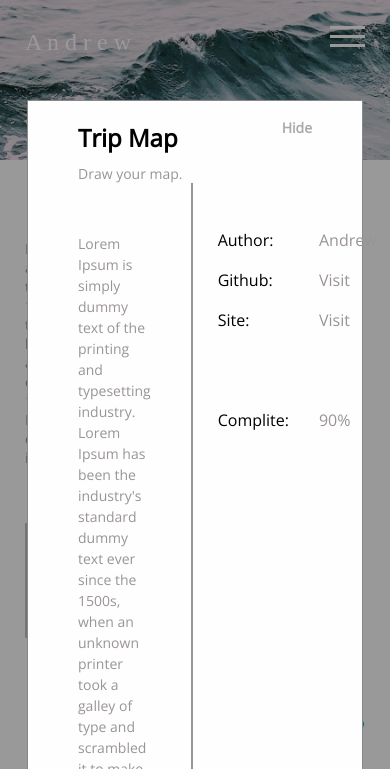
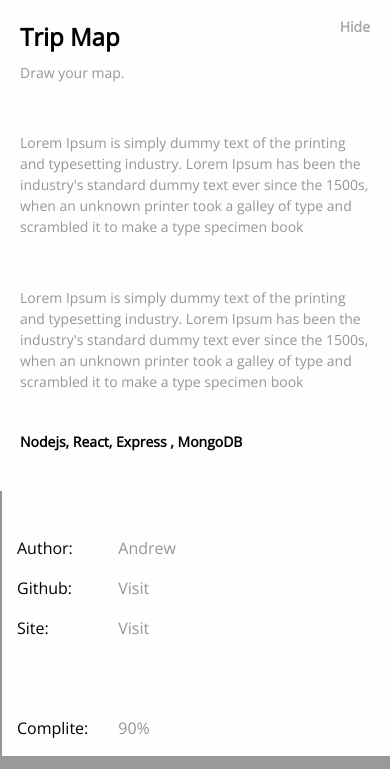
Before and after one commit to andrewburw/personal_page, a plain HTML site: page portfolio.html in a window 390 px wide. Shown: the top 769 px of the page. Drawn offline with nearby package versions, Linux system fonts and the light colour scheme; a web font is replaced by a local one.

Commit message:
update 12.23

```diff
--- a/css/main_page.css
+++ b/css/main_page.css
@@ -451,32 +451,22 @@ float: right;
 /* ************** MODAL ************** */
 .modal {
   position: fixed;
-  /* Stay in place */
   z-index: 1;
-  /* Sit on top */
-  padding-top: 100px;
-  /* Location of the box */
+
   left: 0;
   top: 0;
   width: 100%;
-  /* Full width */
   height: 100%;
-  /* Full height */
   overflow: auto;
-  /* Enable scroll if needed */
   background-color: rgb(0, 0, 0);
-  /* Fallback color */
   background-color: rgba(0, 0, 0, 0.4);
-  /* Black w/ opacity */
 }
-
 /* Modal Content */
 .modal-content {
   background-color: #fefefe;
   margin: auto;
-  padding: 20px 50px 20px 50px;
-  border: 1px solid #888;
-  width: 60%;
+  align-content: center;
+
 }
 
 /* The Close Button */
@@ -494,10 +484,6 @@ float: right;
   cursor: pointer;
 }
 
-.modal_content {
-  display: flex;
-  width: 100%;
-}
 
 .modal__title>h1 {
   font-family: 'Open Sans', sans-serif;
@@ -540,16 +526,12 @@ float: right;
 }
 
 /* *** LEFT SIDE *** */
-.modal_item_left {
-  padding-right: 40px;
-  width: 70%;
-}
 
 .modal_item_right {
   flex: 1;
   border-left: solid 2px #9A9494;
-  ;
-  padding-left: 10px;
+
+
 }
 
 .modal__author-info {
--- a/css/responsible.css
+++ b/css/responsible.css
@@ -4,6 +4,7 @@
     width: 100%;
 
   }
+
   .flex_item_right {
     flex: 1;
     background-image: url('../images/cover.jpg');
@@ -107,7 +108,24 @@
 flex-wrap: wrap;
 
 }
+/* ****************** MODAL ************** */
+.modal {
+    padding-top: 100px;
+}
+.modal-content {
+    padding: 20px 50px 20px 50px;
+    width: 60%;
+   border: 1px solid #888;
 
+}
+.modal_content {
+  display: flex;
+  width: 100%;
+}
+.modal_item_left {
+  padding-right: 40px;
+  width: 70%;
+}
 
 }
 @media (max-width: 900px) {
@@ -191,8 +209,28 @@ flex-wrap: wrap;
 .right__contacts >* {
   padding-top: 10px;
 }
-/* ****************** ART GALERY ************** */
+.modal-content {
 
+    width: 100%;
+
+}
+.modal_item_left{
+  padding-left: 20px;
+  padding-right: 20px;
+}
+.modal__subtitle{
+  padding-left: 20px;
+}
+.modal__title>h1 {
+  padding-left: 20px;
+  padding-top: 20px;
+
+
+}
+.close {
+  padding-top: 20px;
+  padding-right: 20px;
+}
 }
 @media (max-width: 1200px) and (min-width: 899px)  {
 
@@ -219,6 +257,7 @@ flex-wrap: wrap;
     padding-left: 0px;
   }
 
+
 }
 @media screen and (max-width: 900px) {
   .column {
```
